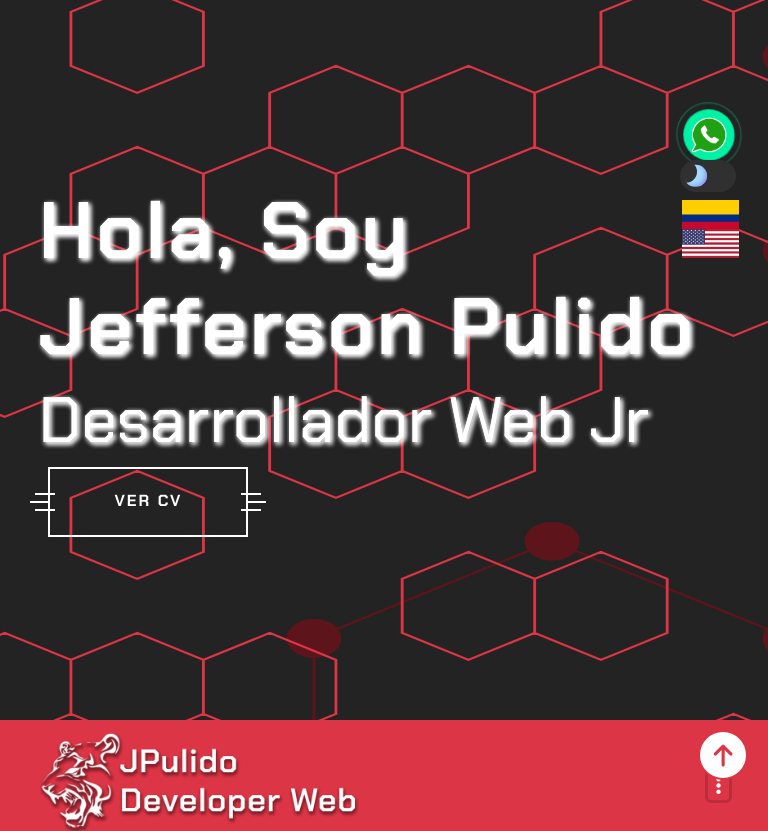
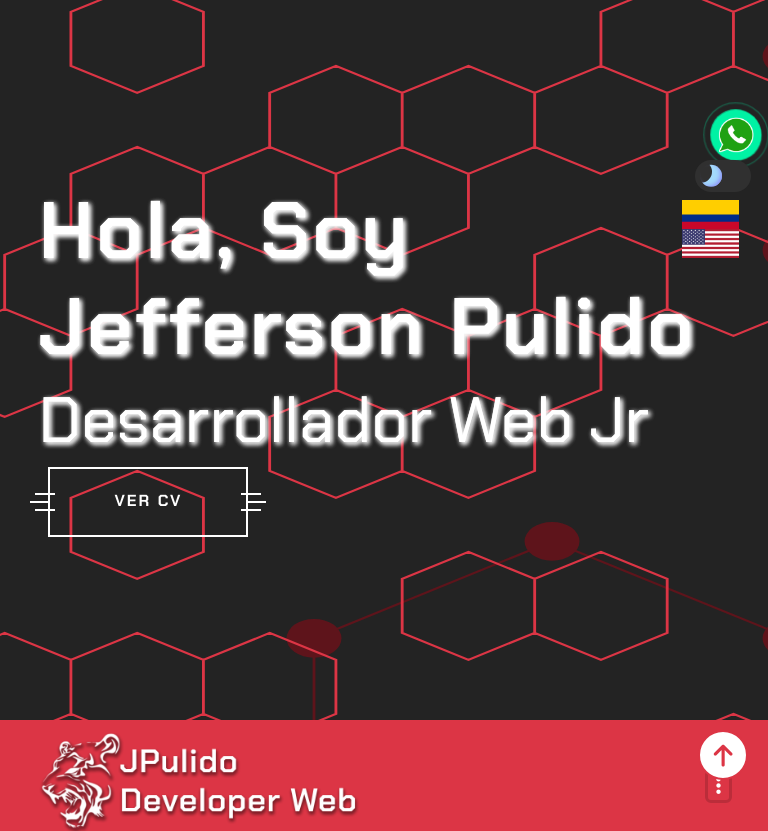
Before and after one commit to JeffersonPulido/PortfolioJP, a React (Vite) app: page / in a window 768 px wide. Shown: the top 831 px of the page. Built offline with nearby package versions, Linux system fonts and the light colour scheme.

Commit message:
Bug 04052023

```diff
--- a/src/components/switchTheme/switchTheme.css
+++ b/src/components/switchTheme/switchTheme.css
@@ -78,6 +78,6 @@ input:checked+.slider:before {
 @media screen and (min-width: 767px) and (max-width: 1023px) {
     .switch {
         top: 20%;
-        left: 88.5%;
+        left: 90.5%;
     }
 }
--- a/src/components/whatsapp/whats.css
+++ b/src/components/whatsapp/whats.css
@@ -40,7 +40,7 @@
 @media screen and (min-width: 767px) and (max-width: 1023px){
 	.cbh-phone{
 		top: 5%;
-		left: 80%;
+		left: 83.5%;
 	}
 }
 
```
